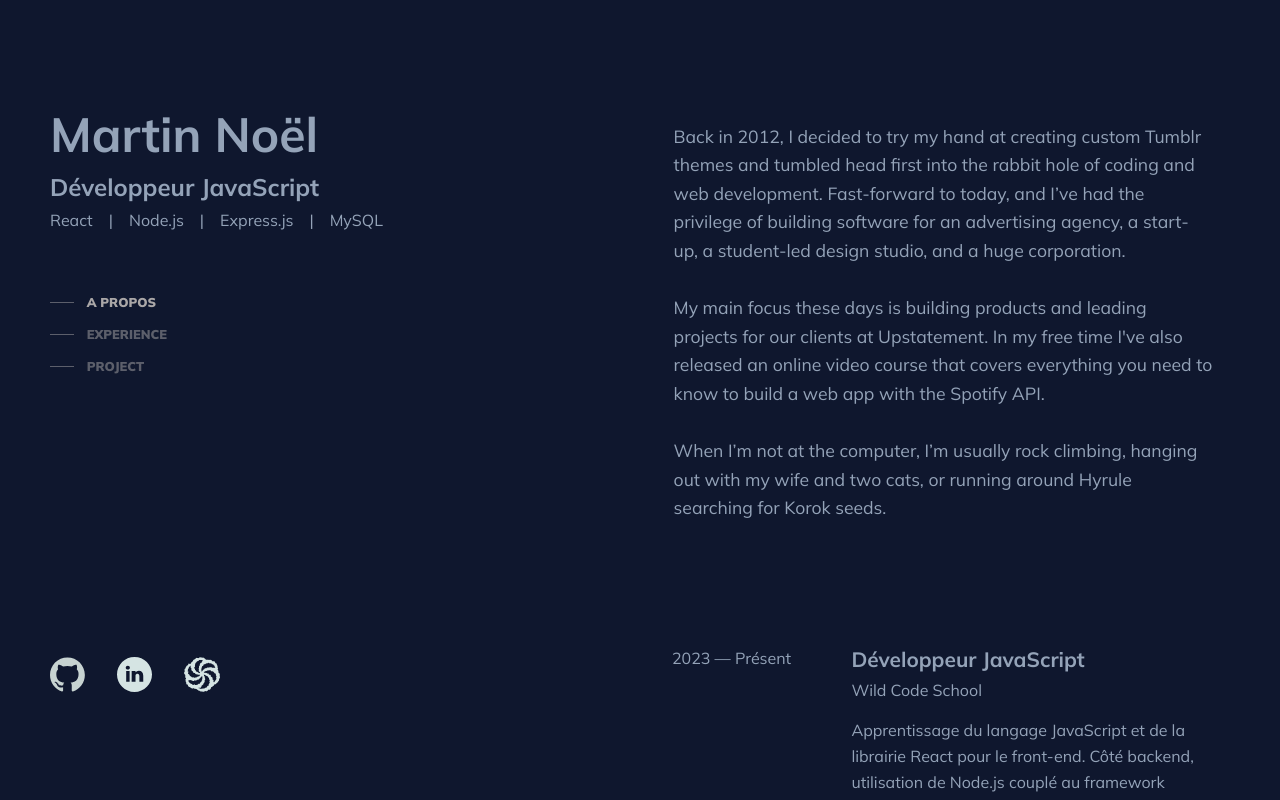
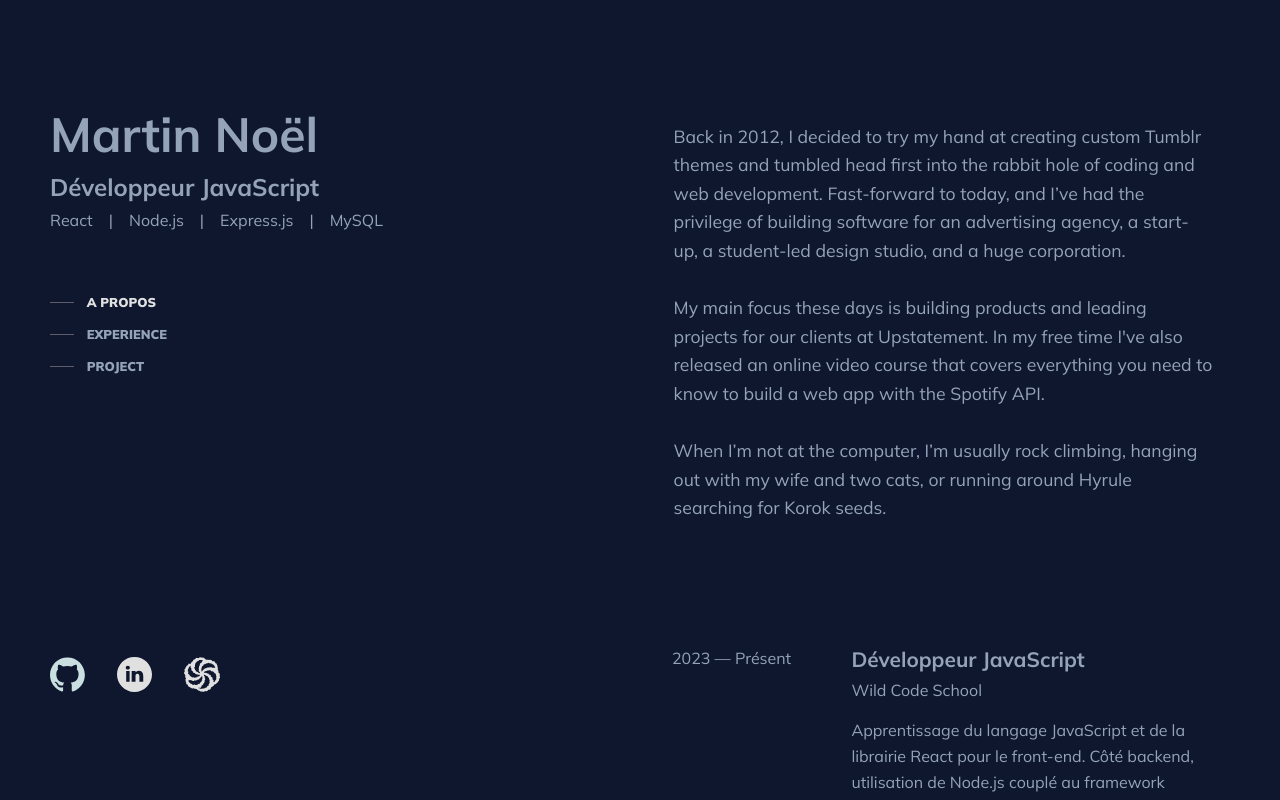
Before and after one commit to nitramXmas/portfolio, a React (Vite) app in the folder client/: page / in a window 1280 px wide. In both pictures the pointer is over the link "A PROPOS". Built offline with nearby package versions, Linux system fonts and the light colour scheme.

Commit message:
color font on navbar ajustments

```diff
--- a/client/src/components/navbar/navbar.css
+++ b/client/src/components/navbar/navbar.css
@@ -21,11 +21,11 @@
   align-items: center;
   gap: 0.8em;
   width: 10em;
-  color: rgba(170, 167, 167, 0.5);
+  color: var(--main-txt-color);
 }
 
 .navline:hover {
-  color: rgb(170, 167, 167);
+  color: rgb(225, 225, 225);
 }
 
 .navline:hover .line {
@@ -34,7 +34,7 @@
   transition-property: all;
   transition-timing-function: cubic-bezier(.4,0,.2,1);
   transition-duration: .40s;
-  background-color:  rgb(170, 167, 167);
+  background-color:  rgb(225, 225, 225);
 }
 
 .navline .line {
--- a/client/src/components/socials/socials.css
+++ b/client/src/components/socials/socials.css
@@ -7,7 +7,7 @@
 }
 
 .socials_icons img {
-  filter: invert(90%) sepia(9%) saturate(207%) hue-rotate(127deg) brightness(100%) contrast(91%);
+  filter: invert(100%) sepia(0%) saturate(7478%) hue-rotate(296deg) brightness(115%) contrast(76%);
 
   width: 2.2em;
   height: 2.2em;
```
